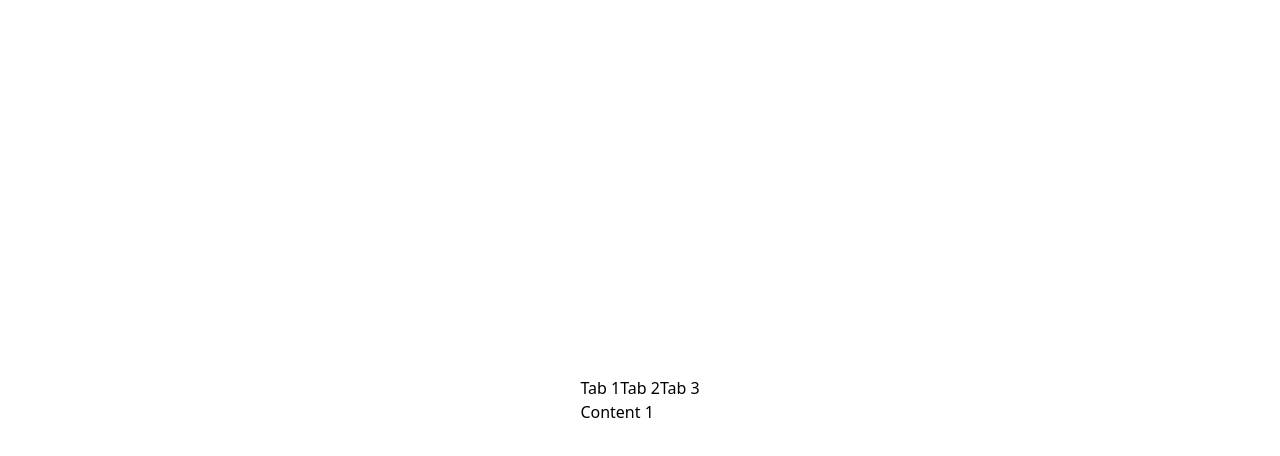
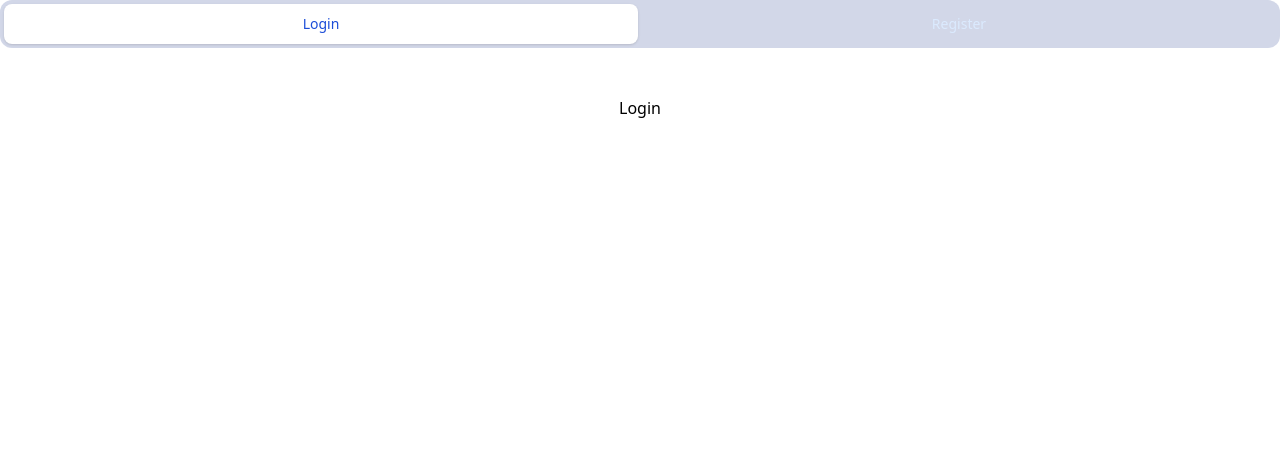
Before and after one commit to kennyav/EcoCat-Tours, a React (Create React App) app: page /login in a window 1280 px wide. Shown: the top 456 px of the page. Built offline with nearby package versions, Linux system fonts and the light colour scheme.

Commit message:
almost working, just need to acces user data through getUser to validate login

```diff
--- a/src/App.js
+++ b/src/App.js
@@ -1,19 +1,58 @@
 import React, { useState, useEffect } from 'react';
+import httpClient from './httpClient.ts';
+
 
 // components
-import Login from './components/Login';
-import Main from './components/Main'
+import Bookings from './components/Bookings.jsx';
+import NavBar from './components/NavBar'
+import Header from './components/Header'
 
 function App() {
+  const [user, setUser] = useState();
+
+  // useEffect(() => {
+  //   (async () => {
+  //     try {
+  //       const resp = await httpClient.get("http://127.0.0.1:5000/@me");
+  //       setUser(resp.data);
+  //     } catch (error) {
+  //       console.log("Not authenticated");
+  //     }
+  //   })();
+  // }, []);
+
+  const getUser = async () => {
+    try {
+      const resp = await httpClient.get("//127.0.0.1:5000/@me").then(resp => {
+        return resp.data
+      });
+      setUser(resp.data);
+    } catch (error) {
+      console.log("Not authenticated");
+    }
+  };
 
   return (
     <div className='flex h-screen w-full justify-center items-center'>
       {false ? (
-        <Main />)
-        :
-        (<div>
-          <Login />
-        </div>)
+        <div className='flex flex-row w-full h-screen'>
+          <NavBar />
+          <div className='flex flex-col w-full h-screen bg-[#F2F8FC]'>
+            <Header />
+            <div className='w-full h-screen  py-[20px] overflow-scroll'>
+              <Bookings />
+            </div>
+          </div>
+        </div>
+      ) :
+        (
+          <div>
+            <a href="/login">
+              <button>Login</button>
+            </a>
+            <button onClick={() => getUser()}>Get User Info</button>
+          </div>
+        )
       }
     </div >
   );
--- /dev/null
+++ b/src/Router.jsx
@@ -0,0 +1,34 @@
+import React, {useState} from 'react'
+
+// routing
+import { Route, Routes } from 'react-router-dom';
+
+// app
+import App from './App';
+
+// pages
+import Bookings from './components/Bookings'
+import Salesman from './components/Salesman'
+import Events from './components/Events'
+import Transactions from './components/Transactions'
+import AddSalesMan from './components/SalesmanComponents/AddSalesMan'
+import TransactionDetails from './components/TransactionComponents/TransactionDetails'
+import EditEvent from './components/EventsComponents/EditEvent'
+import Login from './components/Login'
+
+
+export default function Router() {
+   const [title, setTitle] = useState("Bookings")
+   return (
+      <Routes>
+         <Route path="/" element={<App/>} />
+         <Route path="/salesman" element={<Salesman setTitle={(title) => setTitle(title)} />} />
+         <Route path="/add-newsalesman" element={<AddSalesMan setTitle={(title) => setTitle(title)} />} />
+         <Route path="/events" element={<Events setTitle={(title) => setTitle(title)} />} />
+         <Route path="/transactions" element={<Transactions setTitle={(title) => setTitle(title)} />} />
+         <Route path='/transaction-details' element={<TransactionDetails setTitle={(title) => setTitle(title)} />} />
+         <Route path='/edit-events' element={<EditEvent setTitle={(title) => setTitle(title)} />} />
+         <Route path='/login' element={<Login />} />
+      </Routes>
+   )
+}
--- a/src/components/Login.jsx
+++ b/src/components/Login.jsx
@@ -1,17 +1,96 @@
+import React, { useState } from 'react'
 import { Tab } from '@headlessui/react'
+import httpClient from "../httpClient.ts"
+
+function classNames(...classes) {
+   return classes.filter(Boolean).join(' ')
+}
 
 export default function Login() {
+   const [password, setPassword] = useState('');
+   const [registerPassword, setRegisterPassword] = useState('');
+   const [email, setEmail] = useState('');
+
+   const logInUser = async () => {
+      try {
+        const resp = await httpClient.post("//127.0.0.1:5000/login", {
+          email,
+          password,
+        });
+        console.log(resp.data)
+        window.location.href = "/"
+      } catch (error) {
+        if (error.response.status === 401) {
+          alert("Invalid credentials");
+        }
+      }
+    };
+
+   const handleRegister = () => {
+      // Add registration logic here
+   };
+
    return (
       <Tab.Group>
-      <Tab.List>
-        <Tab>Tab 1</Tab>
-        <Tab>Tab 2</Tab>
-        <Tab>Tab 3</Tab>
+         <Tab.List className="flex space-x-1 rounded-xl bg-blue-900/20 p-1">
+            <Tab
+               className={({ selected }) =>
+                  classNames(
+                     'w-full rounded-lg py-2.5 text-sm font-medium leading-5',
+                     'ring-white/60 ring-offset-2 ring-offset-blue-400 focus:outline-none focus:ring-2',
+                     selected
+                        ? 'bg-white text-blue-700 shadow'
+                        : 'text-blue-100 hover:bg-white/[0.12] hover:text-white'
+                  )
+               }>Login</Tab>
+            <Tab
+               className={({ selected }) =>
+                  classNames(
+                     'w-full rounded-lg py-2.5 text-sm font-medium leading-5',
+                     'ring-white/60 ring-offset-2 ring-offset-blue-400 focus:outline-none focus:ring-2',
+                     selected
+                        ? 'bg-white text-blue-700 shadow'
+                        : 'text-blue-100 hover:bg-white/[0.12] hover:text-white'
+                  )
+               }>Register</Tab>
          </Tab.List>
          <Tab.Panels>
-        <Tab.Panel>Content 1</Tab.Panel>
-        <Tab.Panel>Content 2</Tab.Panel>
-        <Tab.Panel>Content 3</Tab.Panel>
+            <Tab.Panel>
+               <div>
+                  <form className='flex flex-col'>
+                     <input
+                        type="text"
+                        value={email}
+                        onChange={(e) => setEmail(e.target.value)}
+                        id=''
+                     />
+                     <input
+                        type="password"
+                        value={password}
+                        onChange={(e) => setPassword(e.target.value)}
+                        id=''
+                     />
+                     <button type='button' onClick={() => logInUser()}>Login</button>
+                  </form>
+               </div>
+            </Tab.Panel>
+            <Tab.Panel>
+               <form className='flex flex-col'>
+                  <input
+                     type="text"
+                     value={email}
+                     onChange={(e) => setEmail(e.target.value)}
+                     id=''
+                  />
+                  <input
+                     type="password"
+                     value={registerPassword}
+                     onChange={(e) => setRegisterPassword(e.target.value)}
+                     id=''
+                  />
+                  <button type='button' onClick={() => handleRegister()}>Login</button>
+               </form>
+            </Tab.Panel>
          </Tab.Panels>
       </Tab.Group>
    )
--- a/src/components/Main.jsx
+++ b/src/components/Main.jsx
@@ -11,9 +11,11 @@ import Transactions from './Transactions'
 import AddSalesMan from './SalesmanComponents/AddSalesMan'
 import TransactionDetails from './TransactionComponents/TransactionDetails'
 import EditEvent from './EventsComponents/EditEvent'
+import Login from './Login'
 
 // routing
 import { Route, Routes } from 'react-router-dom';
+
 
 export default function Main() {
 
@@ -33,6 +35,7 @@ export default function Main() {
                   <Route path="/transactions" element={<Transactions setTitle={(title) => setTitle(title)}/>} />
                   <Route path='/transaction-details' element={<TransactionDetails setTitle={(title) => setTitle(title)}/>} />
                   <Route path='/edit-events' element={<EditEvent setTitle={(title) => setTitle(title)}/>} />
+                  <Route path='/login' element={<Login/>} />
                </Routes>
             </div>
          </div>
--- a/src/index.js
+++ b/src/index.js
@@ -1,14 +1,15 @@
 import React from 'react';
 import ReactDOM from 'react-dom/client';
 import './index.css';
-import App from './App';
+// import App from './App';
+import Router from './Router';
 import { BrowserRouter } from "react-router-dom";
 
 const root = ReactDOM.createRoot(document.getElementById('root'));
 root.render(
   <React.StrictMode>
     <BrowserRouter>
-      <App />
+      <Router />
     </BrowserRouter>
   </React.StrictMode>
 );
```
Also changed, not shown: 2 other files (tests, documents, lock files or other folders). Lines whose indentation alone changed are shown as unchanged.
